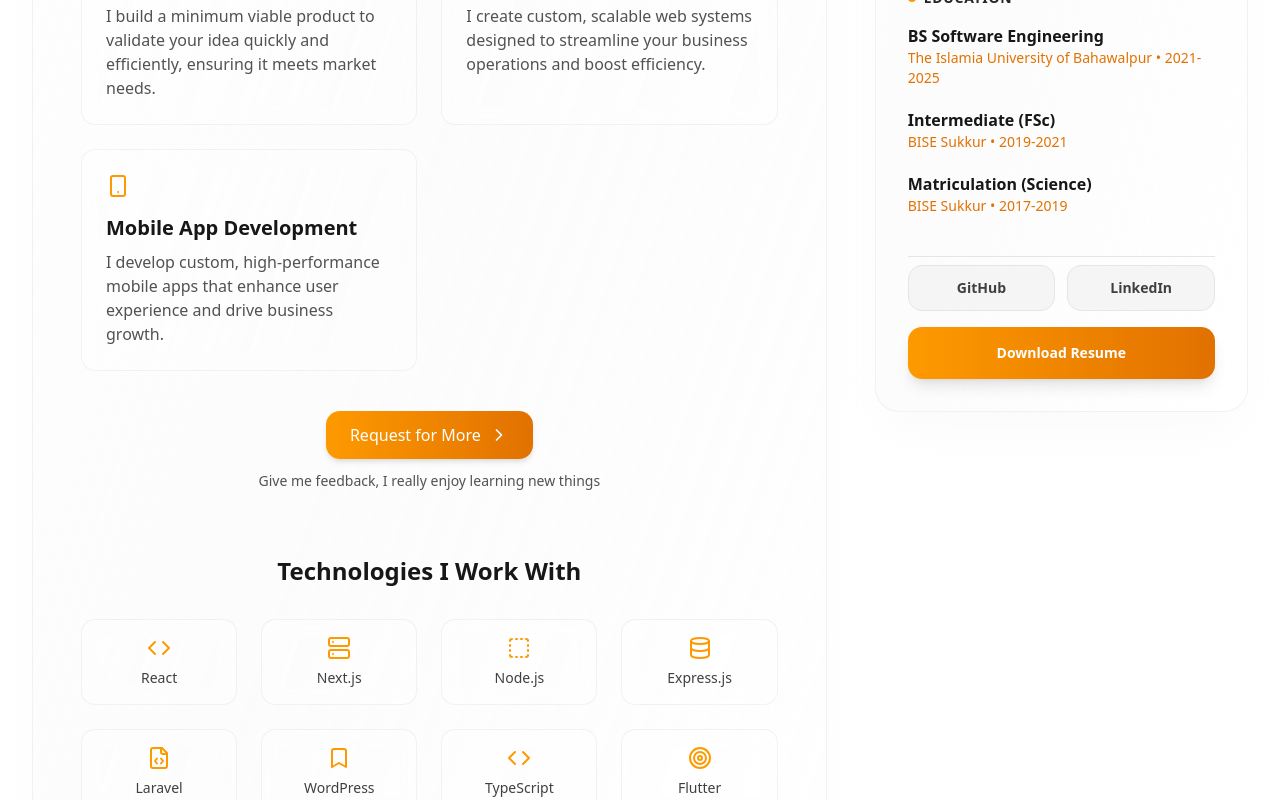
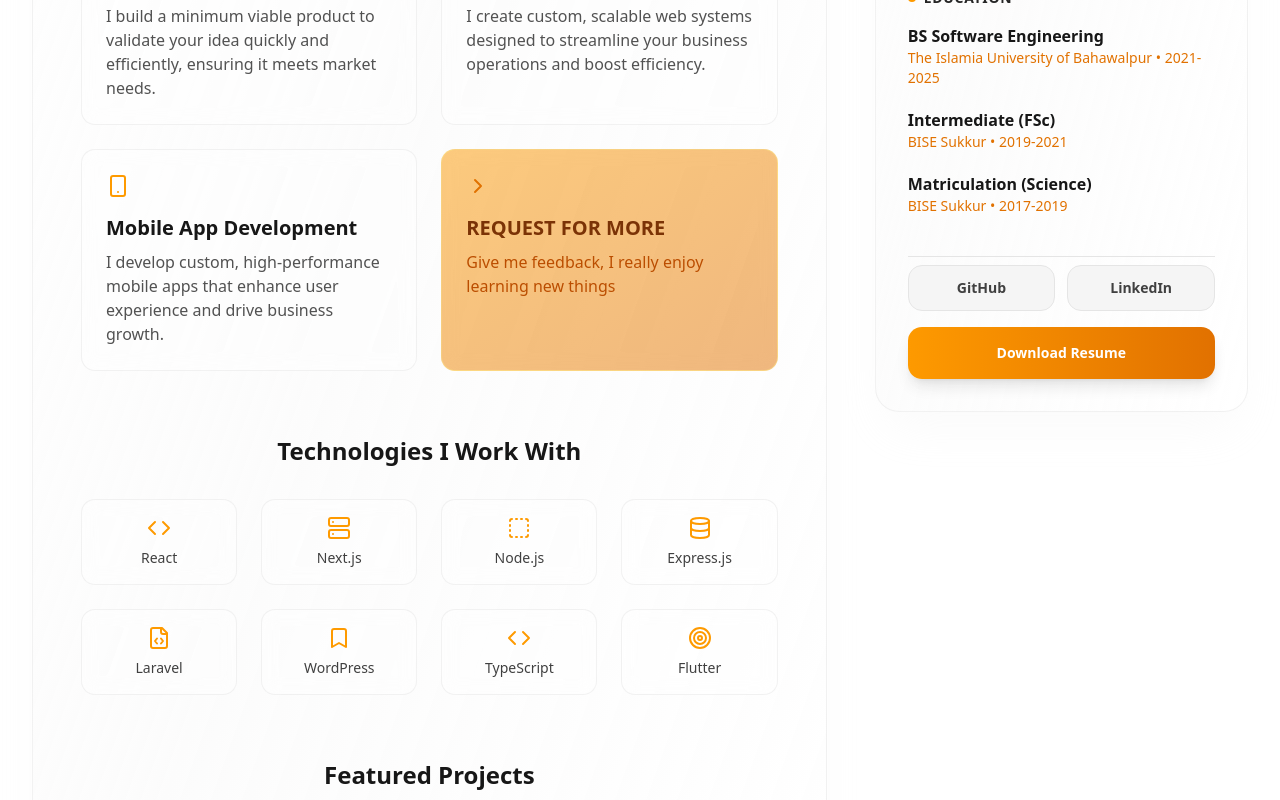
Before and after one commit to UmarSidiki/umar.is-a.dev, a Next.js app: page / in a window 1280 px wide. Shown: the part 1183-1983 px from the top of the page. Built offline with nearby package versions, Linux system fonts and the light colour scheme; no server answers; the database is empty.

Commit message:
feat: Refactor AdminNavigation and WhatIDo components for improved readability and structure

```diff
--- a/src/app/(pages)/admin/components/AdminNavigation.tsx
+++ b/src/app/(pages)/admin/components/AdminNavigation.tsx
@@ -14,10 +14,26 @@ export const AdminNavigation: React.FC<AdminNavigationProps> = ({
   onLogout,
 }) => {
   const tabs = [
-    { id: "dashboard" as AdminTab, label: "Dashboard", icon: <BarChart className="w-5 h-5" /> },
-    { id: "posts" as AdminTab, label: "Posts", icon: <FileText className="w-5 h-5" /> },
-    { id: "projects" as AdminTab, label: "Projects", icon: <Rocket className="w-5 h-5" /> },
-    { id: "images" as AdminTab, label: "Images", icon: <Image className="w-5 h-5" /> },
+    {
+      id: "dashboard" as AdminTab,
+      label: "Dashboard",
+      icon: <BarChart className="w-5 h-5" />,
+    },
+    {
+      id: "posts" as AdminTab,
+      label: "Posts",
+      icon: <FileText className="w-5 h-5" />,
+    },
+    {
+      id: "projects" as AdminTab,
+      label: "Projects",
+      icon: <Rocket className="w-5 h-5" />,
+    },
+    {
+      id: "images" as AdminTab,
+      label: "Images",
+      icon: <Image className="w-5 h-5" />,
+    },
   ];
 
   return (
@@ -28,7 +44,9 @@ export const AdminNavigation: React.FC<AdminNavigationProps> = ({
         <div className="flex items-center justify-between mb-4 sm:hidden px-1">
           <div className="flex items-center space-x-3">
             <div className="w-10 h-10 bg-primary rounded-xl flex items-center justify-center shadow-lg">
-              <span className="text-primary-foreground text-lg font-bold">A</span>
+              <span className="text-primary-foreground text-lg font-bold">
+                A
+              </span>
             </div>
             <div>
               <span className="text-base font-semibold text-foreground block">
@@ -82,9 +100,7 @@ export const AdminNavigation: React.FC<AdminNavigationProps> = ({
               <div className="text-sm font-medium text-foreground">
                 Welcome back
               </div>
-              <div className="text-xs text-muted-foreground">
-                Admin User
-              </div>
+              <div className="text-xs text-muted-foreground">Admin User</div>
             </div>
 
             <button
--- a/src/components/Home/WhatIDo.tsx
+++ b/src/components/Home/WhatIDo.tsx
@@ -72,22 +72,25 @@ const WhatIDo: React.FC<WhatIDoProps> = ({
             </p>
           </div>
         ))}
+
+        {/* Request for More Card */}
+        {onRequestMore && (
+          <div
+            onClick={onRequestMore}
+            className="bg-gradient-to-br from-amber-500/50 to-amber-600/50 dark:from-amber-800/50 dark:to-amber-900/50 backdrop-blur-sm border border-amber-200/50 dark:amber-amber-700/50 rounded-xl p-6 hover:shadow-lg transition-all duration-200 group hover:-translate-y-1 cursor-pointer"
+          >
+            <div className="text-amber-600 dark:text-amber-300 group-hover:scale-110 transition-transform duration-200 mb-4">
+              <ChevronRight className="w-6 h-6" />
+            </div>
+            <h3 className="text-xl font-semibold text-amber-900 dark:text-amber-100 mb-2">
+              REQUEST FOR MORE
+            </h3>
+            <p className="text-amber-700 dark:text-amber-300">
+              Give me feedback, I really enjoy learning new things
+            </p>
+          </div>
+        )}
       </div>
-
-      {onRequestMore && (
-        <div className="mt-10 text-center">
-          <button
-            onClick={onRequestMore}
-            className="inline-flex items-center gap-2 bg-gradient-to-r from-amber-500 to-amber-600 hover:from-amber-600 hover:to-amber-700 text-white px-6 py-3 rounded-xl font-medium shadow-md hover:shadow-lg transition-all duration-200 transform hover:-translate-y-0.5"
-          >
-            <span>Request for More</span>
-            <ChevronRight className="w-5 h-5" />
-          </button>
-          <p className="mt-3 text-sm text-neutral-600 dark:text-neutral-400">
-            Give me feedback, I really enjoy learning new things
-          </p>
-        </div>
-      )}
     </section>
   );
 };
```
